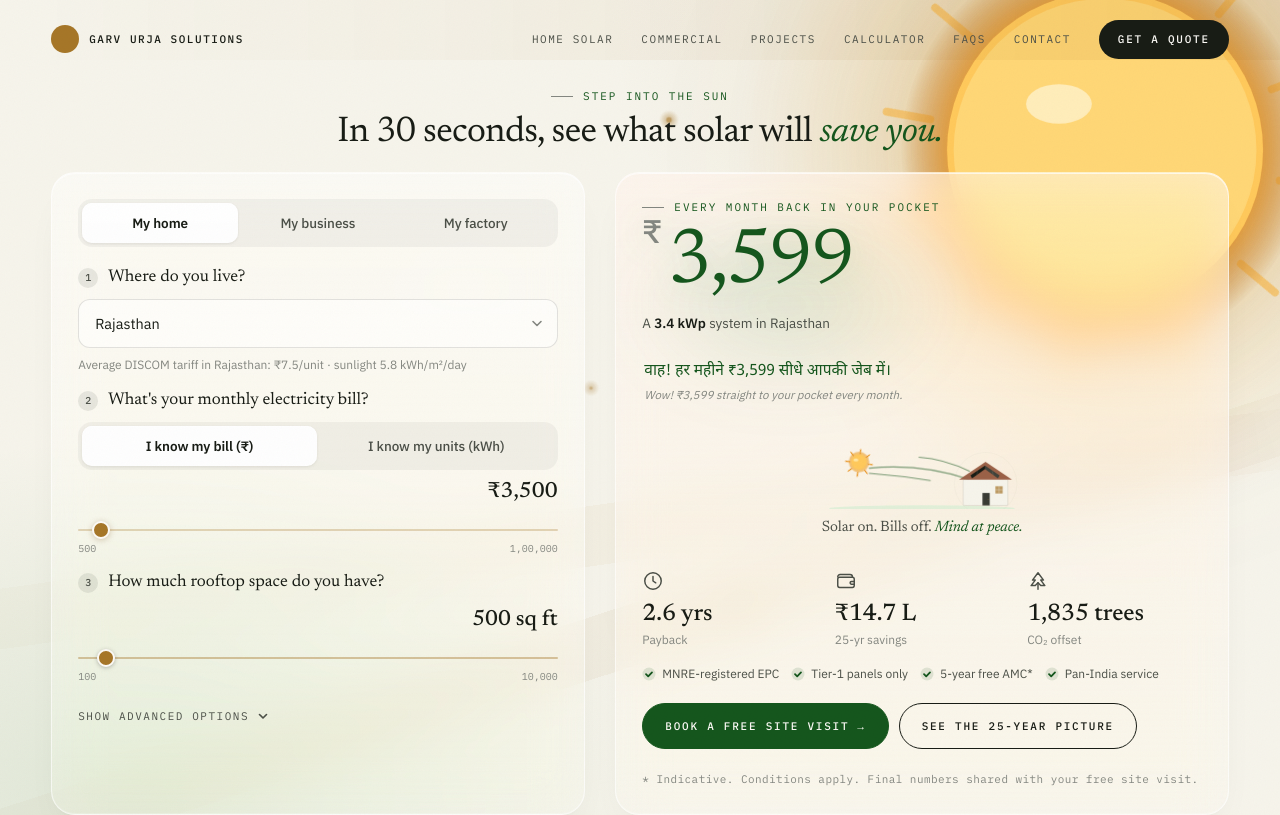
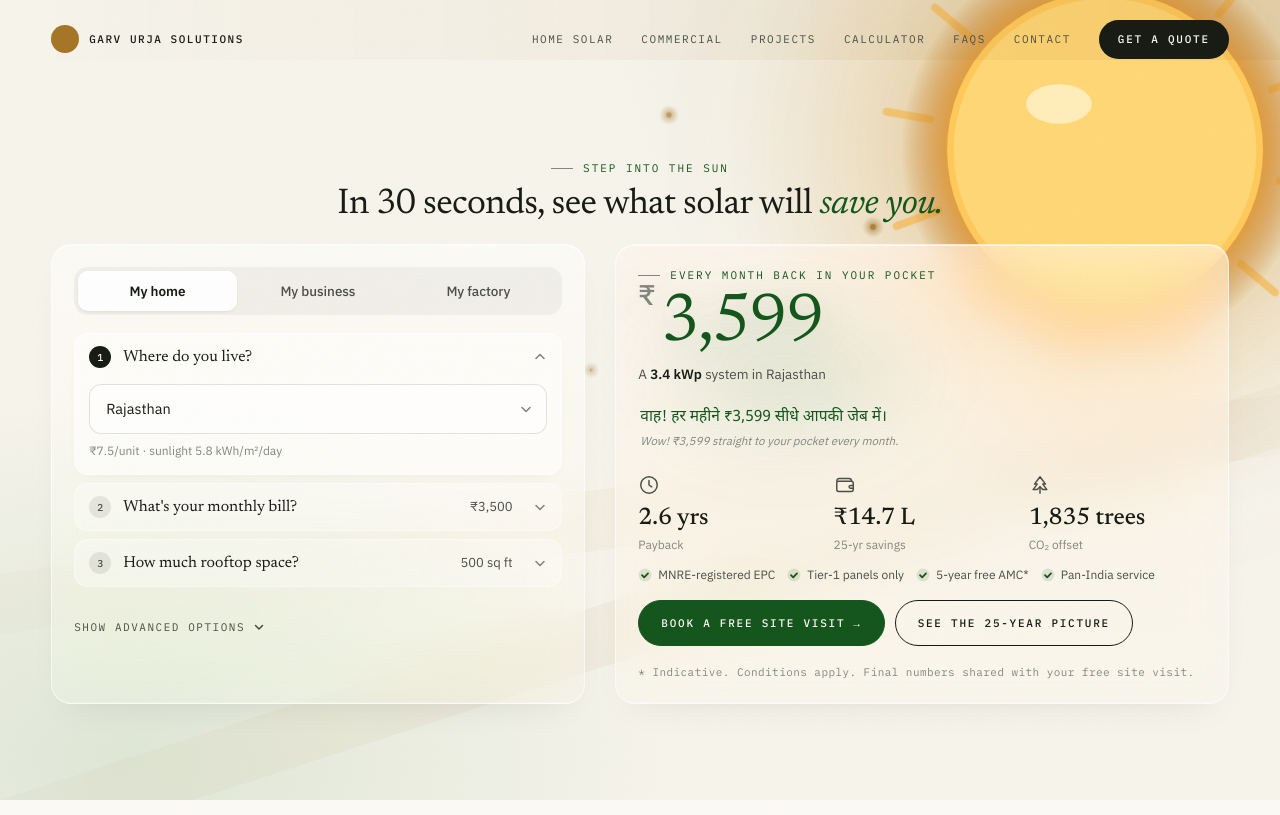
Before and after one commit to viv3kk/garv-solar, a Next.js app: page /calculator in a window 1280 px wide. Shown: the top 815 px of the page. Built offline with nearby package versions, Linux system fonts and the light colour scheme.

Commit message:
calculator-done

```diff
--- a/app/calculator/page.tsx
+++ b/app/calculator/page.tsx
@@ -347,89 +347,6 @@ function CalculatorBackground() {
   return <BackgroundSunrise />
 }
 
-// ─── Peace-of-mind illustration (inline SVG with CSS animation) ─────────────
-// Stylised scene: sun on the left, three pulsing energy waves reaching across
-// to a small house with solar panels on the right. Designed to occupy the
-// breathing space between the Hindi hook and the mini-stats inside the
-// savings card.
-function PeaceOfMind() {
-  return (
-    <div className="calc-peace" aria-hidden>
-      <svg className="calc-peace__svg" viewBox="0 0 380 150" preserveAspectRatio="xMidYMid meet">
-        {/* Soft ground/horizon */}
-        <ellipse cx="190" cy="148" rx="180" ry="6" fill="var(--leaf-soft)" opacity="0.6" />
-
-        {/* Sun group */}
-        <g className="calc-peace__sun">
-          <circle cx="68" cy="60" r="20" fill="url(#peace-sun-grad)" />
-          <circle cx="68" cy="60" r="14" fill="#FFC95B" />
-          <ellipse cx="62" cy="56" rx="5" ry="3" fill="#FFF4C6" opacity="0.7" />
-        </g>
-        <g className="calc-peace__rays">
-          {Array.from({ length: 8 }).map((_, i) => (
-            <line
-              key={i}
-              x1="68" y1="34"
-              x2="68" y2="42"
-              stroke="#E89A2D"
-              strokeWidth="2.4"
-              strokeLinecap="round"
-              transform={`rotate(${i * 45} 68 60)`}
-            />
-          ))}
-        </g>
-
-        {/* Three pulsing energy waves from sun toward house */}
-        <g className="calc-peace__waves" fill="none" strokeLinecap="round">
-          <path d="M88 60 Q188 30 282 76" stroke="var(--leaf-deep)" strokeWidth="2" className="calc-peace__wave wave-1" />
-          <path d="M88 70 Q188 60 282 92" stroke="var(--leaf-deep)" strokeWidth="2" className="calc-peace__wave wave-2" />
-          <path d="M88 80 Q188 88 282 108" stroke="var(--leaf-deep)" strokeWidth="2" className="calc-peace__wave wave-3" />
-        </g>
-
-        {/* House group */}
-        <g className="calc-peace__house">
-          {/* Body */}
-          <rect x="270" y="92" width="86" height="50" rx="2" fill="var(--bg-warm)" stroke="var(--ink)" strokeOpacity="0.18" strokeWidth="1" />
-          {/* Roof */}
-          <polygon points="262,92 313,58 364,92" fill="var(--clay)" />
-          {/* Solar panel on roof — angled */}
-          <polygon points="284,84 312,65 312,72 287,90" fill="var(--ink)" />
-          <polygon points="312,65 340,84 337,90 312,72" fill="color-mix(in oklch, var(--ink) 80%, var(--bg))" />
-          {/* Panel grid lines */}
-          <line x1="298" y1="76" x2="296" y2="83" stroke="#fff" strokeOpacity="0.18" />
-          <line x1="326" y1="76" x2="328" y2="83" stroke="#fff" strokeOpacity="0.18" />
-          {/* Door */}
-          <rect x="307" y="118" width="14" height="24" fill="var(--ink)" opacity="0.85" />
-          <circle cx="318" cy="130" r="0.8" fill="var(--ochre)" />
-          {/* Window */}
-          <rect x="332" y="105" width="14" height="14" fill="var(--ochre)" opacity="0.7" />
-          <line x1="339" y1="105" x2="339" y2="119" stroke="var(--bg)" strokeWidth="0.6" />
-          <line x1="332" y1="112" x2="346" y2="112" stroke="var(--bg)" strokeWidth="0.6" />
-          {/* Calm halo */}
-          <circle cx="313" cy="100" r="58" fill="none" stroke="var(--leaf-deep)" strokeOpacity="0.18" strokeWidth="1" className="calc-peace__halo" />
-        </g>
-
-        {/* Drifting peace symbol (₹ fading away) */}
-        <g className="calc-peace__bill">
-          <text x="200" y="40" fontFamily="Newsreader" fontSize="14" fill="var(--ink-mute)" opacity="0.55">₹</text>
-        </g>
-
-        <defs>
-          <radialGradient id="peace-sun-grad" cx="50%" cy="50%" r="50%">
-            <stop offset="0%"  stopColor="#FFEFA8" />
-            <stop offset="60%" stopColor="#FFC95B" />
-            <stop offset="100%" stopColor="#E89A2D" stopOpacity="0.5" />
-          </radialGradient>
-        </defs>
-      </svg>
-
-      <p className="calc-peace__caption">
-        Solar on. Bills off. <em style={{ color: 'var(--leaf-deep)', fontStyle: 'italic' }}>Mind at peace.</em>
-      </p>
-    </div>
-  )
-}
-
 // ─── Rotating Hindi hook ─────────────────────────────────────────────────────
 type Hook = { hi: string; en: string }
 
@@ -486,12 +403,15 @@ function HindiHook({
   paybackYrs,
   stateName,
   lifetime,
+  trigger,
 }: {
   monthly: number
   kW: number
   paybackYrs: number
   stateName: string
   lifetime: number
+  /** Stringified signature of all user inputs — rotates the hook on any change */
+  trigger: string
 }) {
   const hooks = useMemo(
     () => getHooks(monthly, kW, paybackYrs, stateName, lifetime),
@@ -500,21 +420,21 @@ function HindiHook({
 
   const [idx, setIdx] = useState(0)
   // null on first render so we can establish the baseline without rotating
-  const lastMonthly = useRef<number | null>(null)
+  const lastTrigger = useRef<string | null>(null)
 
-  // Advance the hook ONLY when the headline monthly-savings value changes.
-  // No ambient timer — the hook stays put unless the user updates an input
-  // that actually moves their savings number.
+  // Advance the hook on every input change (slider, state, segment, tab).
+  // Tracking the raw input signature avoids the rounded-monthly false-stable
+  // problem where two slider positions resolve to the same ₹ amount.
   useEffect(() => {
-    if (lastMonthly.current === null) {
-      lastMonthly.current = monthly
+    if (lastTrigger.current === null) {
+      lastTrigger.current = trigger
       return
     }
-    if (monthly !== lastMonthly.current) {
-      lastMonthly.current = monthly
+    if (trigger !== lastTrigger.current) {
+      lastTrigger.current = trigger
       setIdx((i) => (i + 1) % hooks.length)
     }
-  }, [monthly, hooks.length])
+  }, [trigger, hooks.length])
 
   const hook = hooks[Math.min(idx, hooks.length - 1)]
 
@@ -590,6 +510,9 @@ export default function CalculatorPage() {
 
   // Advanced inputs
   const [advancedOpen, setAdvancedOpen] = useState(false)
+  // Wizard: which question is expanded (1, 2, 3 or null for all collapsed)
+  const [openStep, setOpenStep] = useState<1 | 2 | 3 | null>(1)
+  const toggleStep = (s: 1 | 2 | 3) => setOpenStep((cur) => (cur === s ? null : s))
   const [roofSqft, setRoofSqft] = useState(500)
   const [shading, setShading] = useState<Shading>('none')
   const [financing, setFinancing] = useState<Financing>('cash')
@@ -706,8 +629,14 @@ export default function CalculatorPage() {
                     />
                   </div>
 
-                  {/* Step 1: state */}
-                  <FriendlyLabel step="1">Where do you live?</FriendlyLabel>
+                  {/* Step 1: State */}
+                  <StepCard
+                    step={1}
+                    title="Where do you live?"
+                    summary={st.name}
+                    isOpen={openStep === 1}
+                    onToggle={() => toggleStep(1)}
+                  >
                     <div className="calc-select">
                       <select
                         value={stateCode}
@@ -727,11 +656,18 @@ export default function CalculatorPage() {
                       </svg>
                     </div>
                     <Hint>
-                    Average DISCOM tariff in {st.name}: ₹{st.tariff}/unit · sunlight {st.gh} kWh/m²/day
+                      ₹{st.tariff}/unit · sunlight {st.gh} kWh/m²/day
                     </Hint>
+                  </StepCard>
 
-                  {/* Step 2: bill or units */}
-                  <FriendlyLabel step="2">What's your monthly electricity bill?</FriendlyLabel>
+                  {/* Step 2: Monthly bill / units */}
+                  <StepCard
+                    step={2}
+                    title="What's your monthly bill?"
+                    summary={inputMode === 'bill' ? fmtRupees(monthlyBill) : `${monthlyUnits} units`}
+                    isOpen={openStep === 2}
+                    onToggle={() => toggleStep(2)}
+                  >
                     <Tabs
                       value={inputMode}
                       onChange={(v) => setInputMode(v as InputMode)}
@@ -764,10 +700,16 @@ export default function CalculatorPage() {
                         leaf
                       />
                     )}
+                  </StepCard>
 
-                  {/* Step 3: roof area — kept in the visible inputs because it
-                      meaningfully changes the recommended size and savings */}
-                  <FriendlyLabel step="3">How much rooftop space do you have?</FriendlyLabel>
+                  {/* Step 3: Roof area */}
+                  <StepCard
+                    step={3}
+                    title="How much rooftop space?"
+                    summary={`${roofSqft.toLocaleString('en-IN')} sq ft`}
+                    isOpen={openStep === 3}
+                    onToggle={() => toggleStep(3)}
+                  >
                     <FriendlySlider
                       display={`${roofSqft.toLocaleString('en-IN')} sq ft`}
                       min={100}
@@ -777,6 +719,7 @@ export default function CalculatorPage() {
                       onChange={setRoofSqft}
                       bump={bump}
                     />
+                  </StepCard>
 
                   {/* Advanced toggle */}
                   <button
@@ -861,9 +804,8 @@ export default function CalculatorPage() {
                     paybackYrs={result.paybackYrs}
                     stateName={st.name}
                     lifetime={result.lifetimeSavings}
+                    trigger={`${stateCode}|${segment}|${inputMode}|${monthlyBill}|${monthlyUnits}|${roofSqft}|${shading}|${financing}`}
                   />
-
-                  <PeaceOfMind />
 
                   <div className="calc-mini-stats">
                     <div className="calc-mini-stat">
@@ -1199,6 +1141,37 @@ function Hint({ children }: { children: React.ReactNode }) {
   return <p style={{ fontSize: 12, color: 'var(--ink-mute)', marginTop: 8, lineHeight: 1.5 }}>{children}</p>
 }
 
+// Accordion-style step card — one question expanded at a time
+function StepCard({
+  step,
+  title,
+  summary,
+  isOpen,
+  onToggle,
+  children,
+}: {
+  step: number
+  title: string
+  summary: string
+  isOpen: boolean
+  onToggle: () => void
+  children: React.ReactNode
+}) {
+  return (
+    <div className={`step-card${isOpen ? ' is-open' : ''}`}>
+      <button type="button" className="step-card__header" onClick={onToggle} aria-expanded={isOpen}>
+        <span className="step-card__num">{step}</span>
+        <span className="step-card__title">{title}</span>
+        {!isOpen && <span className="step-card__summary">{summary}</span>}
+        <svg className="step-card__chevron" width="14" height="14" viewBox="0 0 14 14" aria-hidden fill="none">
+          <path d="M3 5.5 L7 9.5 L11 5.5" stroke="currentColor" strokeWidth="1.6" strokeLinecap="round" strokeLinejoin="round" />
+        </svg>
+      </button>
+      {isOpen && <div className="step-card__body">{children}</div>}
+    </div>
+  )
+}
+
 // iOS-style segmented tab control (pill track, floating active chip)
 function Tabs({
   value,
--- a/app/globals.css
+++ b/app/globals.css
@@ -1267,6 +1267,80 @@ input[type='range']::-webkit-slider-thumb {
 }
 .calc-select:hover .calc-select__chevron { color: var(--ink); }
 
+/* ─── Accordion step-card (wizard) ───────────────────────────────────── */
+.step-card {
+  border-radius: 14px;
+  background: rgba(255, 255, 255, 0.32);
+  border: 1px solid rgba(255, 255, 255, 0.45);
+  margin-bottom: 8px;
+  overflow: hidden;
+  transition: background 0.22s ease, border-color 0.22s ease;
+}
+.step-card.is-open {
+  background: rgba(255, 255, 255, 0.58);
+  border-color: rgba(255, 255, 255, 0.7);
+  box-shadow: 0 6px 18px -10px rgba(0, 0, 0, 0.08);
+}
+.step-card__header {
+  width: 100%;
+  display: flex;
+  align-items: center;
+  gap: 12px;
+  padding: 12px 14px;
+  background: none;
+  border: none;
+  cursor: pointer;
+  text-align: left;
+  font-family: inherit;
+  color: inherit;
+}
+.step-card__num {
+  display: inline-flex;
+  align-items: center;
+  justify-content: center;
+  width: 22px;
+  height: 22px;
+  border-radius: 50%;
+  background: color-mix(in oklch, var(--ink) 9%, transparent);
+  color: var(--ink-soft);
+  font-family: 'IBM Plex Mono', monospace;
+  font-size: 10px;
+  font-weight: 500;
+  flex-shrink: 0;
+}
+.step-card.is-open .step-card__num {
+  background: var(--ink);
+  color: var(--bg);
+}
+.step-card__title {
+  font-family: 'Newsreader', serif;
+  font-size: 16px;
+  line-height: 1.2;
+  color: var(--ink);
+  flex: 1;
+}
+.step-card__summary {
+  font-family: 'IBM Plex Sans', sans-serif;
+  font-size: 13px;
+  color: var(--ink-soft);
+  margin-left: auto;
+  margin-right: 8px;
+}
+.step-card__chevron {
+  color: var(--ink-mute);
+  transition: transform 0.22s ease;
+  flex-shrink: 0;
+}
+.step-card.is-open .step-card__chevron { transform: rotate(180deg); }
+.step-card__body {
+  padding: 4px 14px 14px;
+  animation: step-body-in 0.32s ease;
+}
+@keyframes step-body-in {
+  from { opacity: 0; transform: translateY(-4px); }
+  to   { opacity: 1; transform: translateY(0); }
+}
+
 /* iOS-style segmented tab control — pill track with floating active chip */
 .calc-tabs {
   display: flex;
@@ -1308,8 +1382,8 @@ input[type='range']::-webkit-slider-thumb {
 .calc-card,
 .calc-savings {
   position: relative;
-  border-radius: 24px;
-  padding: clamp(18px, 2.2vw, 26px);
+  border-radius: 20px;
+  padding: clamp(14px, 1.8vw, 22px);
   background: linear-gradient(180deg,
     rgba(255, 255, 255, 0.55) 0%,
     rgba(255, 255, 255, 0.22) 100%);
@@ -1319,8 +1393,8 @@ input[type='range']::-webkit-slider-thumb {
   box-shadow:
     inset 0 1px 0 rgba(255, 255, 255, 0.7),
     inset 0 -1px 0 rgba(255, 255, 255, 0.18),
-    0 20px 44px -22px rgba(0, 0, 0, 0.10),
-    0 4px 10px -6px rgba(0, 0, 0, 0.05);
+    0 16px 36px -20px rgba(0, 0, 0, 0.10),
+    0 3px 8px -6px rgba(0, 0, 0, 0.05);
   z-index: 1;
 }
 
@@ -1333,7 +1407,7 @@ input[type='range']::-webkit-slider-thumb {
     rgba(255, 255, 255, 0.22) 100%);
   display: flex;
   flex-direction: column;
-  gap: 14px;
+  gap: 10px;
   overflow: hidden;
 }
 .calc-savings::after {
@@ -1354,7 +1428,7 @@ input[type='range']::-webkit-slider-thumb {
 /* The huge animated number */
 .calc-savings__amount {
   font-family: 'Newsreader', serif;
-  font-size: clamp(48px, 6.5vw, 78px);
+  font-size: clamp(44px, 5.6vw, 68px);
   line-height: 0.95;
   letter-spacing: -0.025em;
   color: var(--leaf-deep);
@@ -1396,104 +1470,12 @@ input[type='range']::-webkit-slider-thumb {
   grid-template-columns: repeat(3, 1fr);
   gap: 18px;
   padding-top: 6px;
-  margin-top: 4px;
-}
-
-/* ─── Peace-of-mind illustration (fills the breathing space) ───────────── */
-.calc-peace {
-  flex: 1 1 0;
-  min-height: 120px;
-  display: flex;
-  flex-direction: column;
-  align-items: center;
-  justify-content: center;
-  gap: 8px;
-  padding-block: 6px;
-}
-.calc-peace__svg {
-  width: 100%;
-  max-width: 360px;
-  height: auto;
-  max-height: 160px;
-}
-.calc-peace__caption {
-  font-family: 'Newsreader', serif;
-  font-size: 15px;
-  color: var(--ink-soft);
-  text-align: center;
-  letter-spacing: -0.005em;
-}
-
-/* Sun — gentle bob */
-.calc-peace__sun {
-  transform-origin: 68px 60px;
-  animation: peace-bob 4.5s ease-in-out infinite;
-}
-@keyframes peace-bob {
-  0%, 100% { transform: translateY(0); }
-  50%       { transform: translateY(-3px); }
-}
-
-/* Rays — slow spin */
-.calc-peace__rays {
-  transform-origin: 68px 60px;
-  animation: peace-spin 40s linear infinite;
-}
-@keyframes peace-spin {
-  to { transform: rotate(360deg); }
-}
-
-/* Energy waves — staggered pulses travelling from sun to house */
-.calc-peace__wave {
-  stroke-dasharray: 240;
-  opacity: 0;
-  animation: peace-wave 3.6s ease-in-out infinite;
-}
-.calc-peace__wave.wave-1 { animation-delay: 0s; }
-.calc-peace__wave.wave-2 { animation-delay: 0.5s; }
-.calc-peace__wave.wave-3 { animation-delay: 1s; }
-@keyframes peace-wave {
-  0%   { stroke-dashoffset: 240; opacity: 0; }
-  20%  { opacity: 0.55; }
-  80%  { opacity: 0.55; }
-  100% { stroke-dashoffset: -240; opacity: 0; }
-}
-
-/* House — breathing scale and calm halo */
-.calc-peace__house {
-  transform-origin: 313px 130px;
-  animation: peace-breathe 5s ease-in-out infinite;
-}
-@keyframes peace-breathe {
-  0%, 100% { transform: scale(1); }
-  50%       { transform: scale(1.015); }
-}
-.calc-peace__halo {
-  transform-origin: 313px 100px;
-  animation: peace-halo 4s ease-in-out infinite;
-}
-@keyframes peace-halo {
-  0%, 100% { transform: scale(0.9); opacity: 0.18; }
-  50%       { transform: scale(1.04); opacity: 0.32; }
-}
-
-/* Floating ₹ drifting away (signalling no more bills) */
-.calc-peace__bill {
-  animation: peace-bill-away 6s ease-in-out infinite;
-  transform-origin: center;
-}
-@keyframes peace-bill-away {
-  0%   { transform: translate(0, 0); opacity: 0; }
-  25%  { transform: translate(0, -6px); opacity: 0.6; }
-  75%  { transform: translate(20px, -30px); opacity: 0; }
-  100% { transform: translate(20px, -30px); opacity: 0; }
-}
-
-@media (max-width: 767px) {
-  .calc-peace { min-height: 100px; padding-block: 4px; }
-  .calc-peace__svg { max-height: 130px; }
-  .calc-peace__caption { font-size: 14px; }
-}
+  /* margin-top: auto pushes the mini-stats + pillars + CTAs to the bottom of
+     the savings column so the result cluster (eyebrow, amount, caption, hook)
+     stays packed at the top and any extra height becomes a clean gap. */
+  margin-top: auto;
+}
+
 .calc-mini-stat {
   display: flex;
   flex-direction: column;
```
Lines whose indentation alone changed are shown as unchanged.
